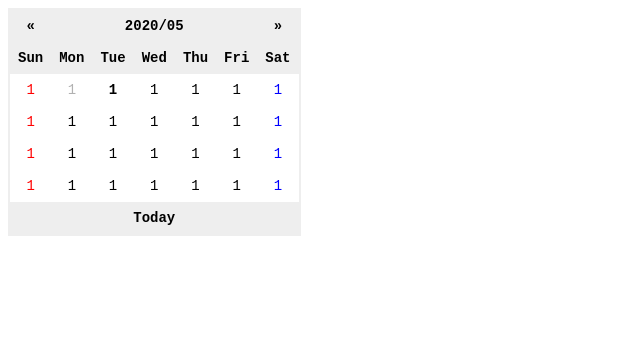
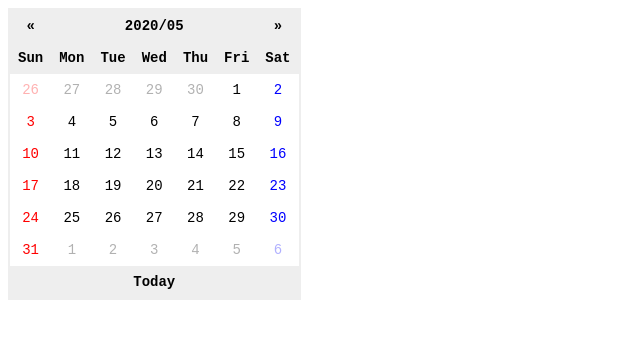
Before and after one commit to yamanekaito/Calendar, a plain HTML site: page index.html in a window 1280 px wide. Shown: the whole page, without its empty margins (0-640 px from the left). Drawn offline with Linux system fonts and the light colour scheme.

Commit message:
lesson13

```diff
--- a/index.html
+++ b/index.html
@@ -27,7 +27,7 @@
       </tr>
     </thead>
     <tbody>
-      <tr>
+      <!-- <tr>
         <td>1</td>
         <td class = "disabled">1</td>
         <td class = "today">1</td>
@@ -62,7 +62,7 @@
         <td>1</td>
         <td>1</td>
         <td>1</td>
-      </tr>
+      </tr> -->
     </tbody>
     <tfoot>
       <td id ='today' colspan='7'>Today</td>
--- a/js/main.js
+++ b/js/main.js
@@ -78,7 +78,32 @@
     ];
     //スプレット構文
 
-    console.log(dates);
+    const weeks = [];
+    const weeksCount = dates.length / 7;
+
+    for(let i=0;i < weeksCount;i++) {
+      weeks.push(dates.splice(0,7));
+    }
+
+    weeks.forEach(week => {
+      const tr = document.createElement('tr');
+      week.forEach(date => {
+        const td = document.createElement('td');
+
+        td.textContent = date.date;
+        if (date.isToday) {
+          td.classList.add('today');
+        }
+        if (date.isDisabled) {
+          td.classList.add('disabled');
+        }
+        tr.appendChild(td);
+      });
+      document.querySelector('tbody').appendChild(tr);
+    });
+
+    // console.log(dates);
+    // console.log(weeks);
   }
 
   createCalendar();
```
